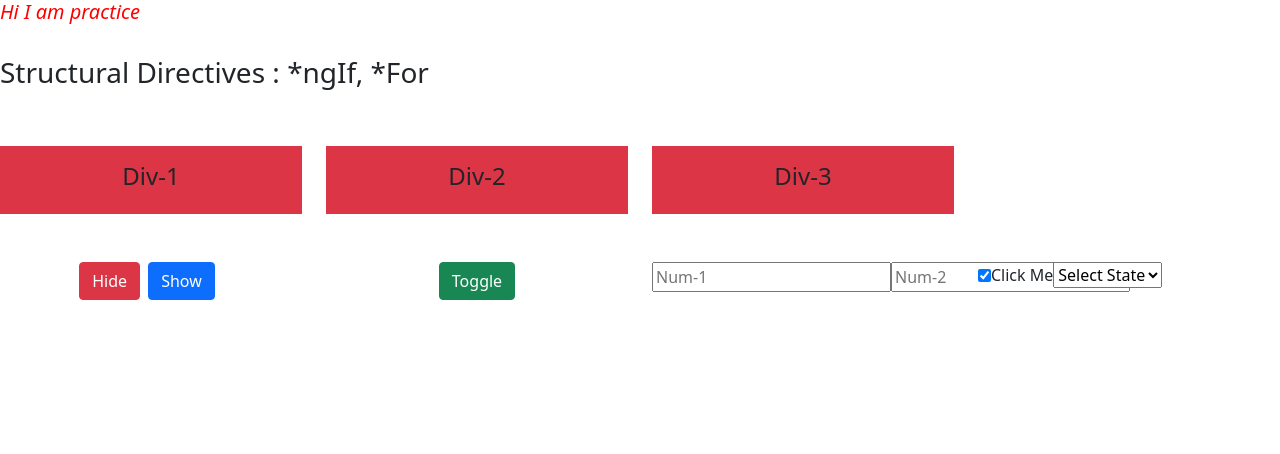
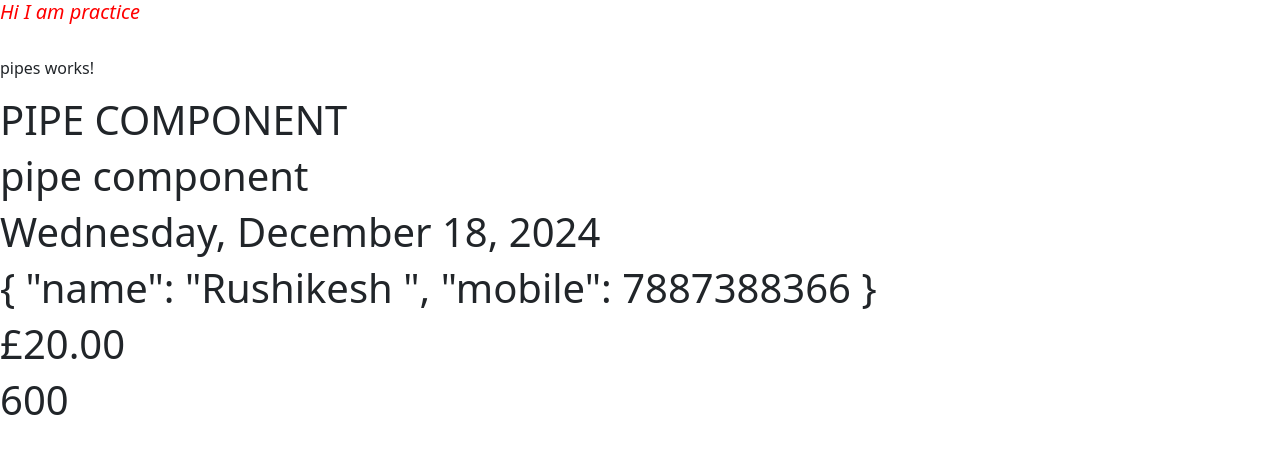
Before and after one commit to RushikeshTekale66/Important-Concept-of-Angular, an Angular app: page / in a window 1280 px wide. Shown: the top 454 px of the page. Built offline with nearby package versions, Linux system fonts and the light colour scheme.

Commit message:
User Pipe & Builtin Pipe

```diff
--- a/src/app/app.component.html
+++ b/src/app/app.component.html
@@ -2,4 +2,4 @@
 
 <br>
 
-<app-directives></app-directives>
+<app-pipes></app-pipes>
--- a/src/app/app.component.ts
+++ b/src/app/app.component.ts
@@ -4,10 +4,12 @@ import { DataBindingComponent } from './Components/data-binding/data-binding.com
 import {NavbarComponent} from "./navbar/navbar.component";
 import { FormModelComponent } from "./form-model/form-model.component";
 import {DirectivesComponent} from "./directives/directives.component";
+import {PipesComponent} from "./pipes/pipes.component";
+import {NewPipePipe} from "./new-pipe.pipe";
 
 @Component({
   selector: 'app-root',
-  imports: [RouterOutlet, DirectivesComponent],
+  imports: [RouterOutlet, PipesComponent , NewPipePipe],
   templateUrl: './app.component.html',
   styleUrl: './app.component.css'
 })
--- /dev/null
+++ b/src/app/new-pipe.pipe.ts
@@ -0,0 +1,13 @@
+import { Pipe, PipeTransform } from '@angular/core';
+
+@Pipe({
+  name: 'newPipe'
+})
+export class NewPipePipe implements PipeTransform {
+
+  transform(value: number, ...args: number[]): unknown {
+    const [x] = args;
+    return value * x;
+  }
+
+}
--- /dev/null
+++ b/src/app/pipes/pipes.component.html
@@ -0,0 +1,7 @@
+<p>pipes works!</p>
+<h1>{{title | uppercase}}</h1>
+<h1>{{title | lowercase}}</h1>
+<h1>{{date | date : 'fullDate'}}</h1>
+<h1>{{user | json}}</h1>
+<h1>{{20 | currency:'GBP'}}</h1>
+<h1>{{30 | newPipe : 20}}</h1>
--- /dev/null
+++ b/src/app/pipes/pipes.component.ts
@@ -0,0 +1,15 @@
+import { CommonModule } from '@angular/common';
+import { Component } from '@angular/core';
+import {NewPipePipe} from "../new-pipe.pipe";
+
+@Component({
+  selector: 'app-pipes',
+  imports: [CommonModule, NewPipePipe],
+  templateUrl: './pipes.component.html',
+  styleUrl: './pipes.component.css'
+})
+export class PipesComponent {
+  title = "Pipe Component";
+  date = Date();
+  user = {name : "Rushikesh ", mobile : 7887388366}
+}
```
Also changed, not shown: src/app/pipes/pipes.component.css (added), 2 other files (tests, documents, lock files or other folders).
